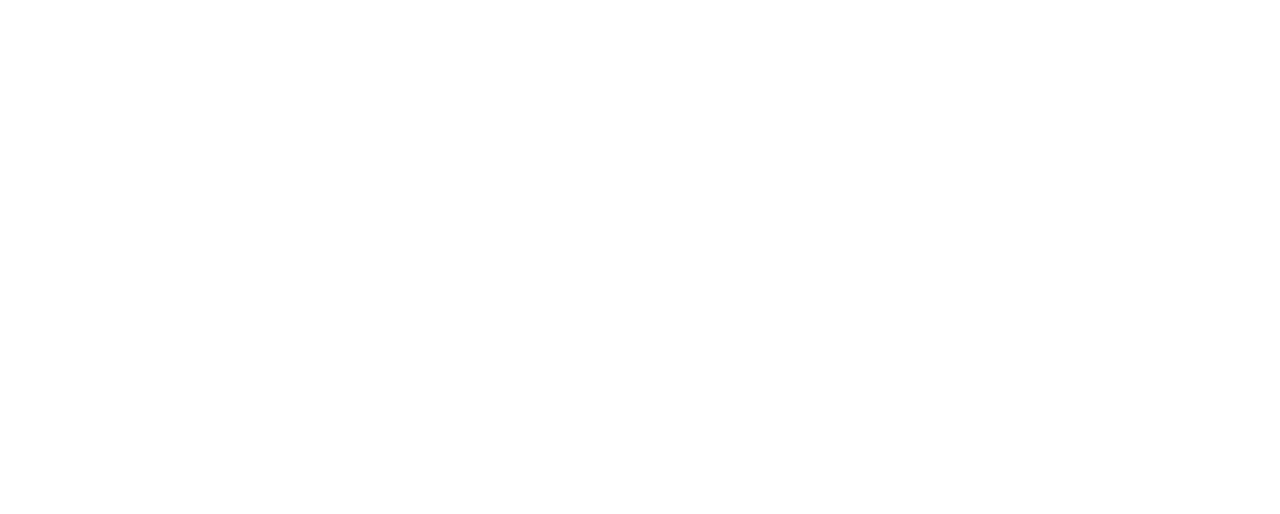
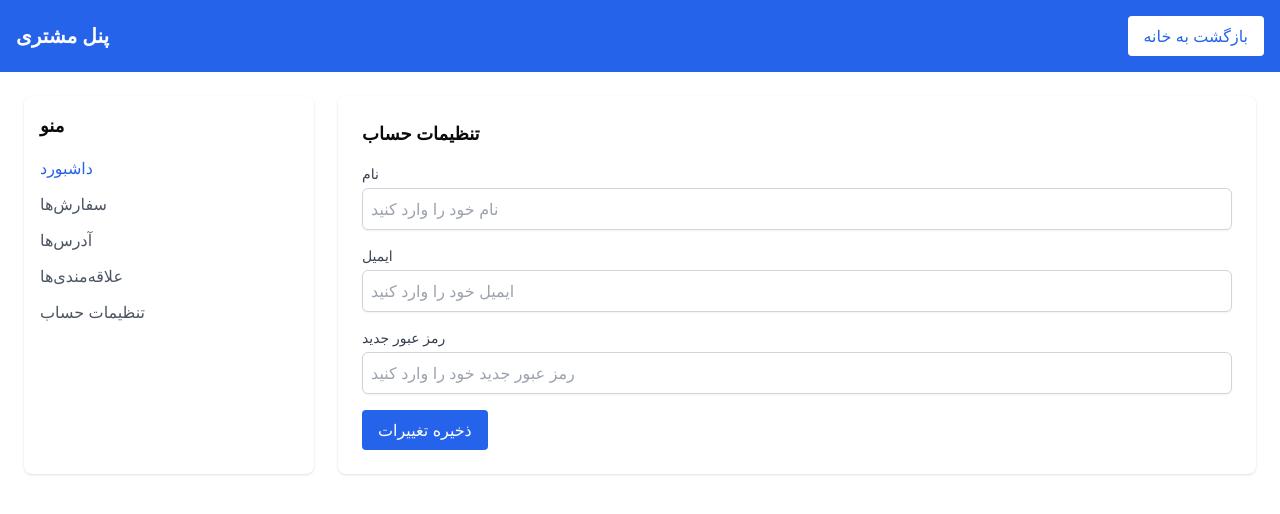
Before and after one commit to SabaAnsari2002/pwa-store, a React (Vite) app: page /account-settings in a window 1280 px wide. Before the commit this address had no page. Shown: the top 514 px of the page. Built offline with nearby package versions, Linux system fonts and the light colour scheme.

Commit message:
add account setting ,address ,wishlist , order pages

```diff
--- a/src/App.tsx
+++ b/src/App.tsx
@@ -6,6 +6,11 @@ import Register from "./pages/Register";
 import CategoryPage from "./pages/CategoryPage";
 import SubCategoryPage from "./pages/SubCategoryPage";
 import ProductDetailPage from "./pages/ProductDetailPage";
+import Dashboard from "./pages/Dashboard";
+import OrdersPage from "./pages/OrdersPage";
+import AddressesPage from "./pages/AddressesPage";
+import WishlistPage from "./pages/WishlistPage";
+import AccountSettingsPage from "./pages/AccountSettingsPage";
 
 const App: React.FC = () => {
     const [user, setUser] = useState<string | null>(localStorage.getItem("user"));
@@ -13,12 +18,20 @@ const App: React.FC = () => {
     return (
         <Router>
             <Routes>
+                {/* مسیرهای اصلی */}
                 <Route path="/" element={<Home user={user} setUser={setUser} />} />
                 <Route path="/login" element={<Login setUser={setUser} />} />
                 <Route path="/register" element={<Register />} />
                 <Route path="/category/:id" element={<CategoryPage />} />
                 <Route path="/subcategory/:id" element={<SubCategoryPage />} />
                 <Route path="/product/:id" element={<ProductDetailPage />} />
+
+                {/* مسیرهای پنل کاربری */}
+                <Route path="/dashboard" element={<Dashboard />} />
+                <Route path="/orders" element={<OrdersPage />} />
+                <Route path="/addresses" element={<AddressesPage />} />
+                <Route path="/wishlist" element={<WishlistPage />} />
+                <Route path="/account-settings" element={<AccountSettingsPage />} />
             </Routes>
         </Router>
     );
--- /dev/null
+++ b/src/components/profile/AccountSettings.tsx
@@ -0,0 +1,58 @@
+import React from "react";
+
+const AccountSettings: React.FC = () => {
+    return (
+        <section className="bg-white shadow rounded-lg p-6">
+            <h2 className="text-lg font-semibold mb-4">تنظیمات حساب</h2>
+            <form>
+                <div className="mb-4">
+                    <label htmlFor="name" className="block text-sm font-medium text-gray-700">
+                        نام
+                    </label>
+                    <input
+                        type="text"
+                        id="name"
+                        name="name"
+                        className="mt-1 block w-full border border-gray-300 rounded-md shadow-sm p-2"
+                        placeholder="نام خود را وارد کنید"
+                    />
+                </div>
+
+                <div className="mb-4">
+                    <label htmlFor="email" className="block text-sm font-medium text-gray-700">
+                        ایمیل
+                    </label>
+                    <input
+                        type="email"
+                        id="email"
+                        name="email"
+                        className="mt-1 block w-full border border-gray-300 rounded-md shadow-sm p-2"
+                        placeholder="ایمیل خود را وارد کنید"
+                    />
+                </div>
+
+                <div className="mb-4">
+                    <label htmlFor="password" className="block text-sm font-medium text-gray-700">
+                        رمز عبور جدید
+                    </label>
+                    <input
+                        type="password"
+                        id="password"
+                        name="password"
+                        className="mt-1 block w-full border border-gray-300 rounded-md shadow-sm p-2"
+                        placeholder="رمز عبور جدید خود را وارد کنید"
+                    />
+                </div>
+
+                <button
+                    type="submit"
+                    className="bg-blue-600 text-white px-4 py-2 rounded hover:bg-blue-700"
+                >
+                    ذخیره تغییرات
+                </button>
+            </form>
+        </section>
+    );
+};
+
+export default AccountSettings;
--- /dev/null
+++ b/src/pages/AccountSettingsPage.tsx
@@ -0,0 +1,23 @@
+import React from "react";
+import Header from "../components/profile/Header";
+import Sidebar from "../components/profile/Sidebar";
+import AccountSettings from "../components/profile/AccountSettings";
+
+const AccountSettingsPage: React.FC = () => {
+    return (
+        <>
+            <Header />
+            <div className="container mx-auto p-6 grid grid-cols-12 gap-6">
+                {/* Sidebar */}
+                <Sidebar />
+
+                {/* Main Content */}
+                <main className="col-span-9">
+                    <AccountSettings />
+                </main>
+            </div>
+        </>
+    );
+};
+
+export default AccountSettingsPage;
--- /dev/null
+++ b/src/pages/AddressesPage.tsx
@@ -0,0 +1,28 @@
+import React from "react";
+import Header from "../components/profile/Header";
+import Sidebar from "../components/profile/Sidebar";
+import Addresses from "../components/profile/Addresses";
+
+const AddressesPage: React.FC = () => {
+    const addresses = [
+        { id: 1, title: "Home", details: "123 Main Street, New York" },
+        { id: 2, title: "Work", details: "456 Office Park, Los Angeles" },
+    ];
+
+    return (
+        <>
+            <Header />
+            <div className="container mx-auto p-6 grid grid-cols-12 gap-6">
+                {/* Sidebar */}
+                <Sidebar />
+
+                {/* Main Content */}
+                <main className="col-span-9">
+                    <Addresses addresses={addresses} />
+                </main>
+            </div>
+        </>
+    );
+};
+
+export default AddressesPage;
--- /dev/null
+++ b/src/pages/OrdersPage.tsx
@@ -0,0 +1,29 @@
+import React from "react";
+import Header from "../components/profile/Header";
+import Sidebar from "../components/profile/Sidebar";
+import Orders from "../components/profile/Orders";
+
+const OrdersPage: React.FC = () => {
+    const orders = [
+        { id: 1, date: "2023-03-01", status: "Delivered", total: "$120.00" },
+        { id: 2, date: "2023-02-15", status: "Processing", total: "$85.50" },
+        { id: 3, date: "2023-02-10", status: "Canceled", total: "$45.00" },
+    ];
+
+    return (
+        <>
+            <Header />
+            <div className="container mx-auto p-6 grid grid-cols-12 gap-6">
+                {/* Sidebar */}
+                <Sidebar />
+
+                {/* Main Content */}
+                <main className="col-span-9">
+                    <Orders orders={orders} />
+                </main>
+            </div>
+        </>
+    );
+};
+
+export default OrdersPage;
--- /dev/null
+++ b/src/pages/WishlistPage.tsx
@@ -0,0 +1,28 @@
+import React from "react";
+import Header from "../components/profile/Header";
+import Sidebar from "../components/profile/Sidebar";
+import Wishlist from "../components/profile/Wishlist";
+
+const WishlistPage: React.FC = () => {
+    const wishlist = [
+        { id: 1, name: "Wireless Headphones", price: "$99.99" },
+        { id: 2, name: "Smart Watch", price: "$199.99" },
+    ];
+
+    return (
+        <>
+            <Header />
+            <div className="container mx-auto p-6 grid grid-cols-12 gap-6">
+                {/* Sidebar */}
+                <Sidebar />
+
+                {/* Main Content */}
+                <main className="col-span-9">
+                    <Wishlist wishlist={wishlist} />
+                </main>
+            </div>
+        </>
+    );
+};
+
+export default WishlistPage;
```
